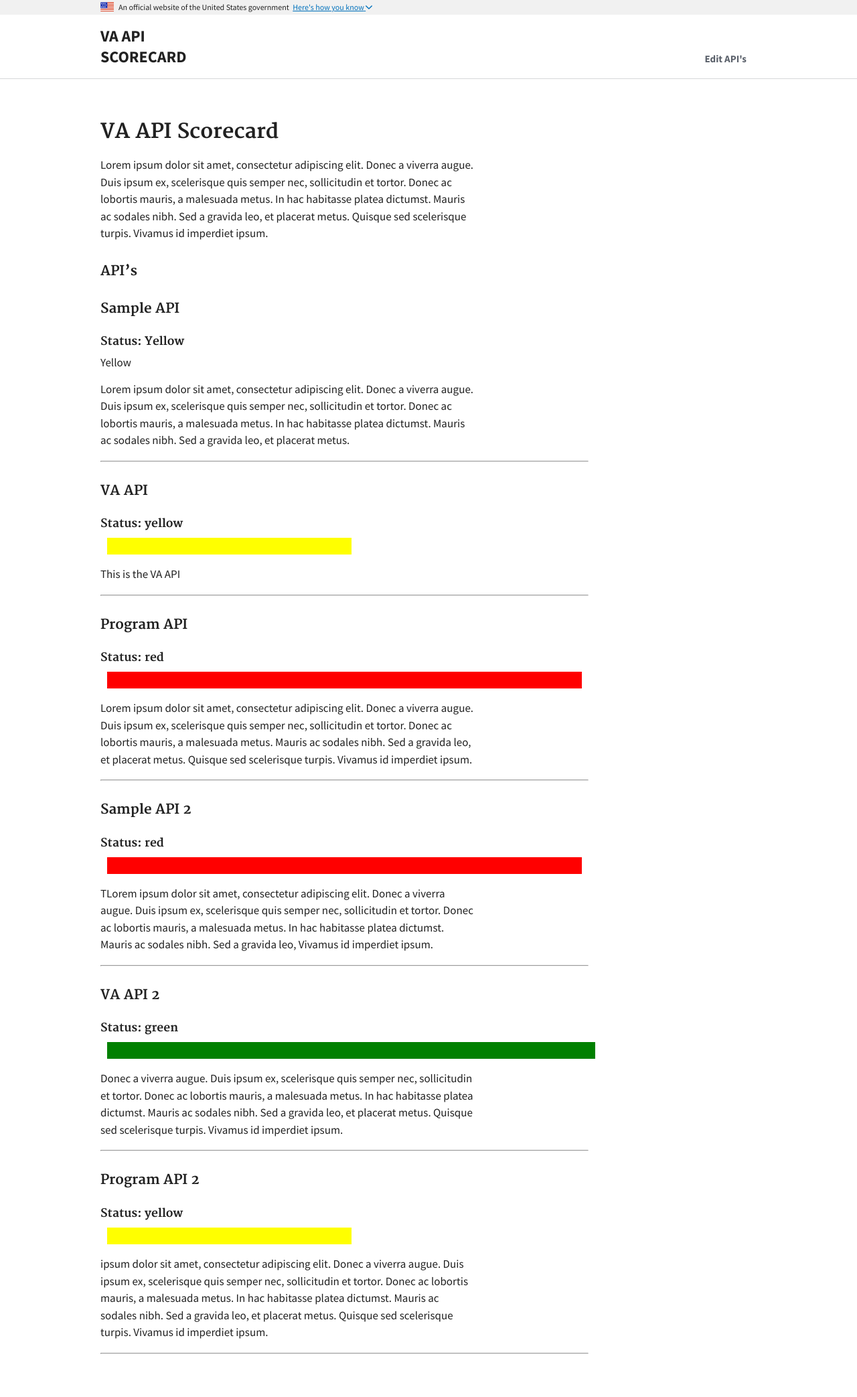
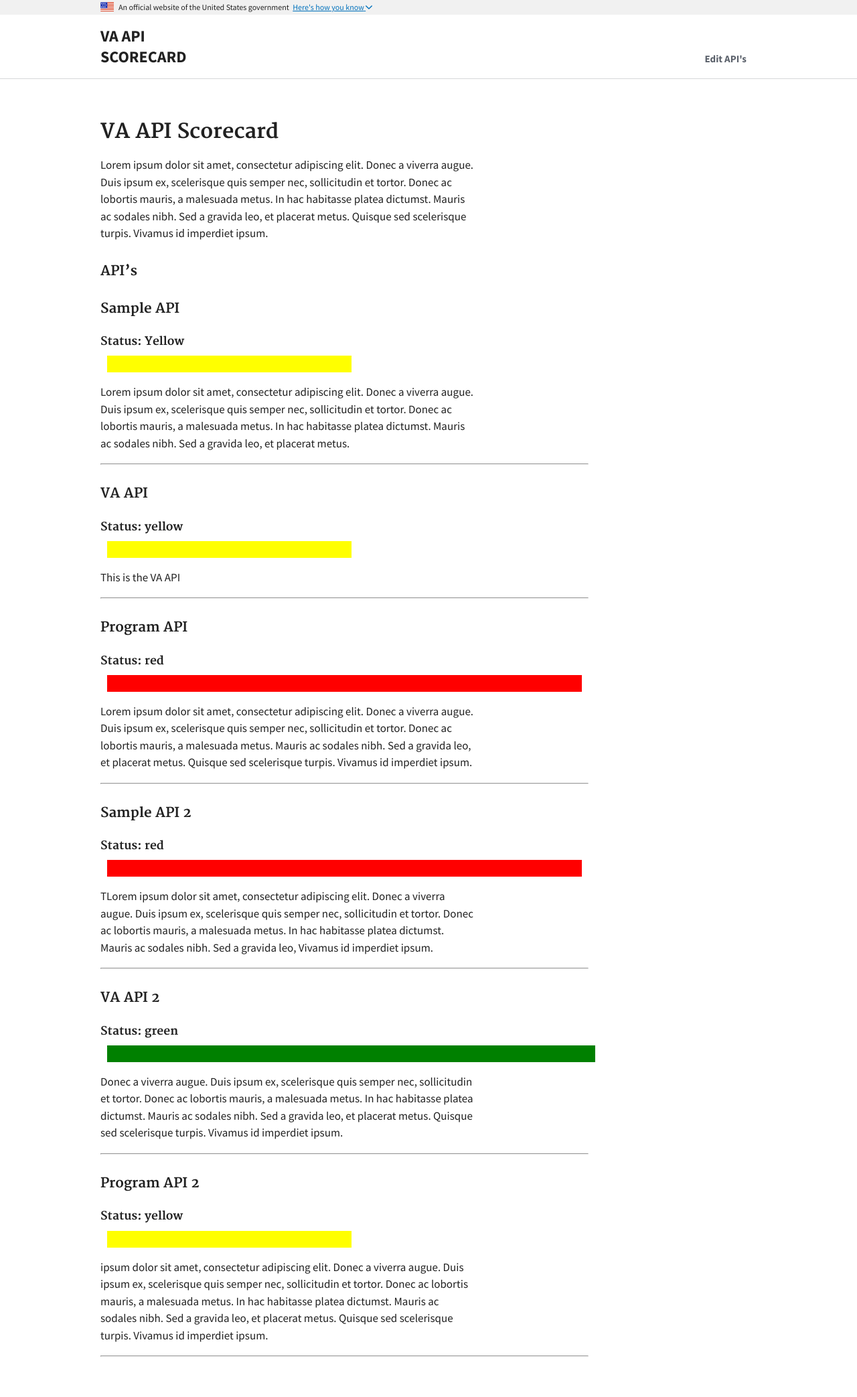
Before and after one commit to department-of-veterans-affairs/va-api-scorecard, a Jekyll site: the page built from index.md, in a window 1280 px wide. Shown: the whole page at 67% size. Built offline with Jekyll 4.4.1, drawn with Linux system fonts in a browser that asks for light colours; a script that is not in the unit is left out; our own code applies the rules of GitHub Pages for plain Markdown files.

Commit message:
Downcase status

```diff
--- a/_includes/api.html
+++ b/_includes/api.html
@@ -4,7 +4,7 @@
 <h4>
   Status: {{api.status}}
 </h4>
-<div class='status-{{api.status}}'>
+<div class='status-{{api.status | downcase }}'>
   {{api.status}}
 </div>
 <p>
```
